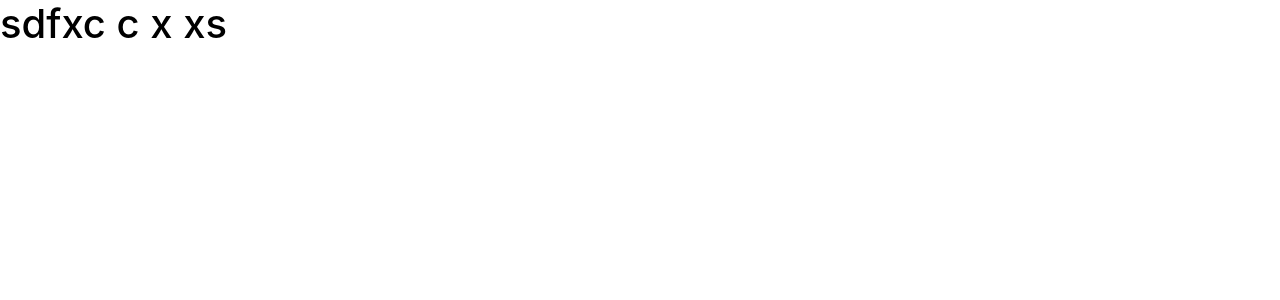
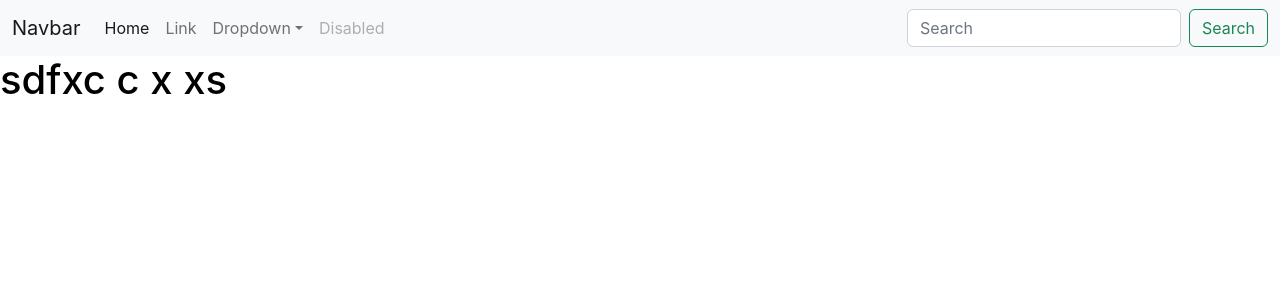
Before and after one commit to tron01/react_app, a React (Create React App) app: page / in a window 1280 px wide. Shown: the top 300 px of the page. Built offline with nearby package versions, Linux system fonts and the light colour scheme.

Commit message:
navbar added

```diff
--- /dev/null
+++ b/src/components/navbar.js
@@ -0,0 +1,45 @@
+
+function Navbar() {
+    return (
+        <div>
+            <nav className="navbar navbar-expand-lg bg-light">
+                <div className="container-fluid">
+                    <a className="navbar-brand" href="#">Navbar</a>
+                    <button className="navbar-toggler" type="button" data-bs-toggle="collapse" data-bs-target="#navbarSupportedContent" aria-controls="navbarSupportedContent" aria-expanded="false" aria-label="Toggle navigation">
+                        <span className="navbar-toggler-icon"></span>
+                    </button>
+                    <div className="collapse navbar-collapse" id="navbarSupportedContent">
+                        <ul className="navbar-nav me-auto mb-2 mb-lg-0">
+                            <li className="nav-item">
+                                <a className="nav-link active" aria-current="page" href="#">Home</a>
+                            </li>
+                            <li className="nav-item">
+                                <a className="nav-link" href="#">Link</a>
+                            </li>
+                            <li className="nav-item dropdown">
+                                <a className="nav-link dropdown-toggle" href="#" role="button" data-bs-toggle="dropdown" aria-expanded="false">
+                                    Dropdown
+                                </a>
+                                <ul class="dropdown-menu">
+                                    <li><a className="dropdown-item" href="#">Action</a></li>
+                                    <li><a className="dropdown-item" href="#">Another action</a></li>
+                                    <li><hr className="dropdown-divider" /></li>
+                                    <li><a className="dropdown-item" href="#">Something else here</a></li>
+                                </ul>
+                            </li>
+                            <li className="nav-item">
+                                <a className="nav-link disabled">Disabled</a>
+                            </li>
+                        </ul>
+                        <form class="d-flex" role="search">
+                            <input className="form-control me-2" type="search" placeholder="Search" aria-label="Search" />
+                            <button className="btn btn-outline-success" type="submit">Search</button>
+                        </form>
+                    </div>
+                </div>
+            </nav>
+        </div>
+    );
+}
+
+export default Navbar;
--- a/src/index.js
+++ b/src/index.js
@@ -2,11 +2,13 @@
 import ReactDOM from 'react-dom/client';
 import './index.css';
 import App from './App';
+import Navbar from './components/navbar';
 
 
 const root = ReactDOM.createRoot(document.getElementById('root'));
 root.render(
   <React.StrictMode>
+    <Navbar />
     <App />
   </React.StrictMode>
 );
```
